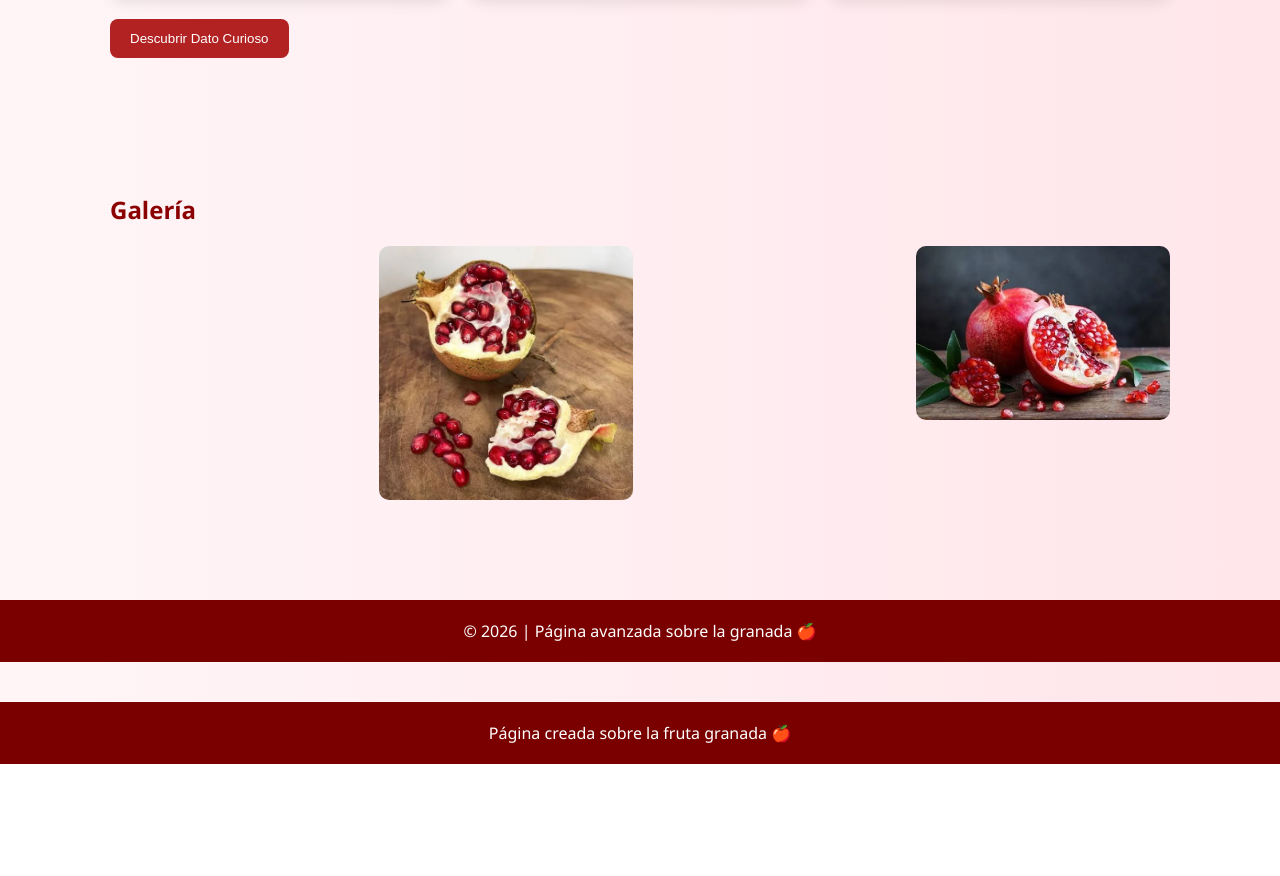
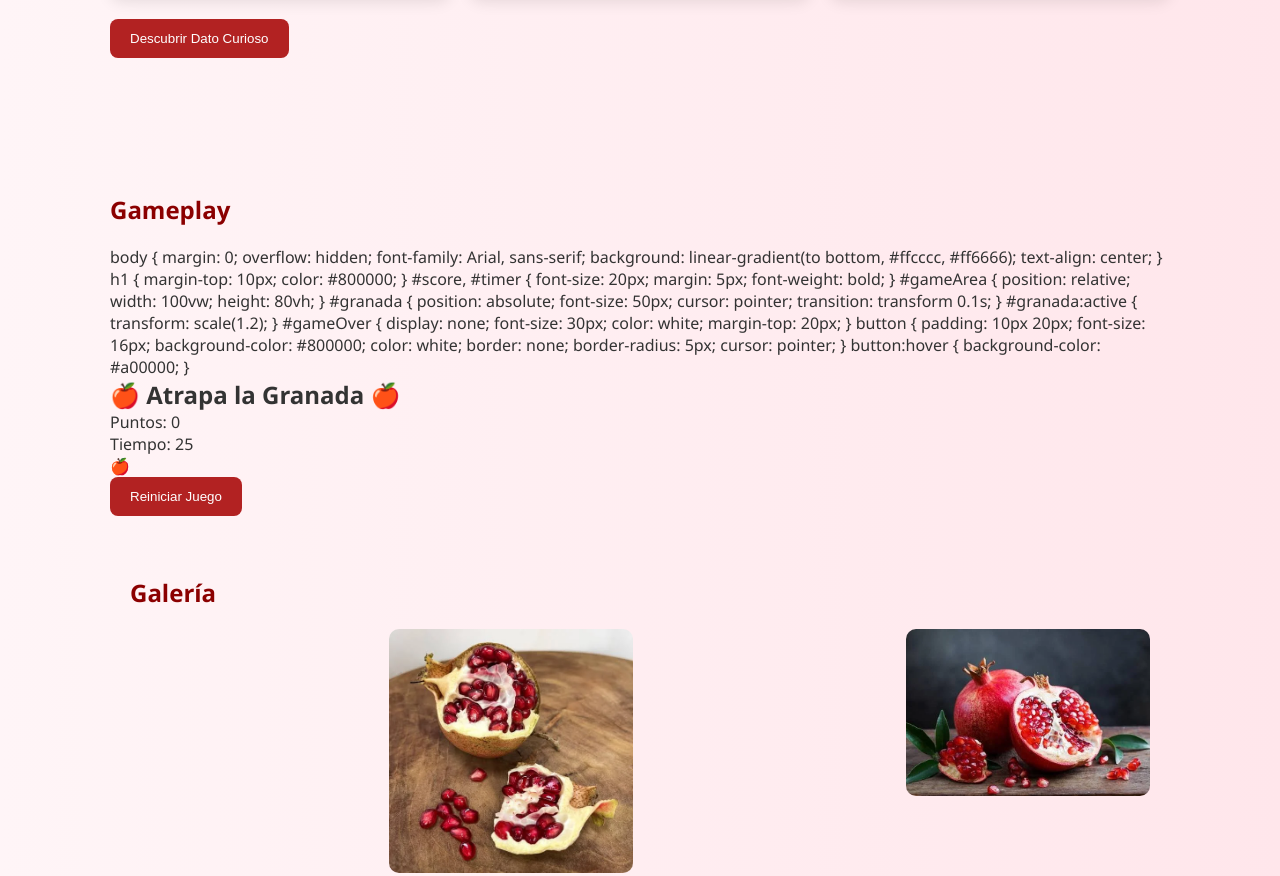
Before and after one commit to 20DiegoFalcon/Nyom, a plain HTML site: page index.html in a window 1280 px wide. Shown: the part 961-1837 px from the top of the page. Before the commit the page ends 1725 px from the top, so only its background shows below. Drawn offline with Linux system fonts and the light colour scheme.

Commit message:
Update index.html

```diff
--- a/index.html
+++ b/index.html
@@ -187,6 +187,132 @@
     <button onclick="mostrarMensaje()">Descubrir Dato Curioso</button>
     <p id="dato" style="margin-top:15px; font-weight:bold;"></p>
 </section>
+    <section id="gameplay">
+        <h2>Gameplay</h2>
+        body {
+        margin: 0;
+        overflow: hidden;
+        font-family: Arial, sans-serif;
+        background: linear-gradient(to bottom, #ffcccc, #ff6666);
+        text-align: center;
+    }
+
+    h1 {
+        margin-top: 10px;
+        color: #800000;
+    }
+
+    #score, #timer {
+        font-size: 20px;
+        margin: 5px;
+        font-weight: bold;
+    }
+
+    #gameArea {
+        position: relative;
+        width: 100vw;
+        height: 80vh;
+    }
+
+    #granada {
+        position: absolute;
+        font-size: 50px;
+        cursor: pointer;
+        transition: transform 0.1s;
+    }
+
+    #granada:active {
+        transform: scale(1.2);
+    }
+
+    #gameOver {
+        display: none;
+        font-size: 30px;
+        color: white;
+        margin-top: 20px;
+    }
+
+    button {
+        padding: 10px 20px;
+        font-size: 16px;
+        background-color: #800000;
+        color: white;
+        border: none;
+        border-radius: 5px;
+        cursor: pointer;
+    }
+
+    button:hover {
+        background-color: #a00000;
+    }
+</style>
+</head>
+<body>
+
+<h1>🍎 Atrapa la Granada 🍎</h1>
+<div id="score">Puntos: 0</div>
+<div id="timer">Tiempo: 30</div>
+<div id="gameArea">
+    <div id="granada">🍎</div>
+</div>
+
+<div id="gameOver"></div>
+<button onclick="startGame()">Reiniciar Juego</button>
+
+<script>
+let score = 0;
+let timeLeft = 30;
+let gameInterval;
+let timerInterval;
+
+const granada = document.getElementById("granada");
+const scoreDisplay = document.getElementById("score");
+const timerDisplay = document.getElementById("timer");
+const gameOverText = document.getElementById("gameOver");
+
+function moveGranada() {
+    const x = Math.random() * (window.innerWidth - 50);
+    const y = Math.random() * (window.innerHeight - 150);
+    granada.style.left = x + "px";
+    granada.style.top = y + "px";
+}
+
+granada.addEventListener("click", () => {
+    score++;
+    scoreDisplay.textContent = "Puntos: " + score;
+    moveGranada();
+});
+
+function startGame() {
+    score = 0;
+    timeLeft = 30;
+    scoreDisplay.textContent = "Puntos: 0";
+    timerDisplay.textContent = "Tiempo: 30";
+    gameOverText.style.display = "none";
+    granada.style.display = "block";
+
+    clearInterval(gameInterval);
+    clearInterval(timerInterval);
+
+    gameInterval = setInterval(moveGranada, 1000);
+
+    timerInterval = setInterval(() => {
+        timeLeft--;
+        timerDisplay.textContent = "Tiempo: " + timeLeft;
+
+        if (timeLeft <= 0) {
+            clearInterval(gameInterval);
+            clearInterval(timerInterval);
+            granada.style.display = "none";
+            gameOverText.style.display = "block";
+            gameOverText.textContent = "¡Fin del juego! 🍎 Puntuación final: " + score;
+        }
+    }, 1000);
+}
+
+startGame();
+</script>
+
 
 <section id="galeria">
     <h2>Galería</h2>
```
